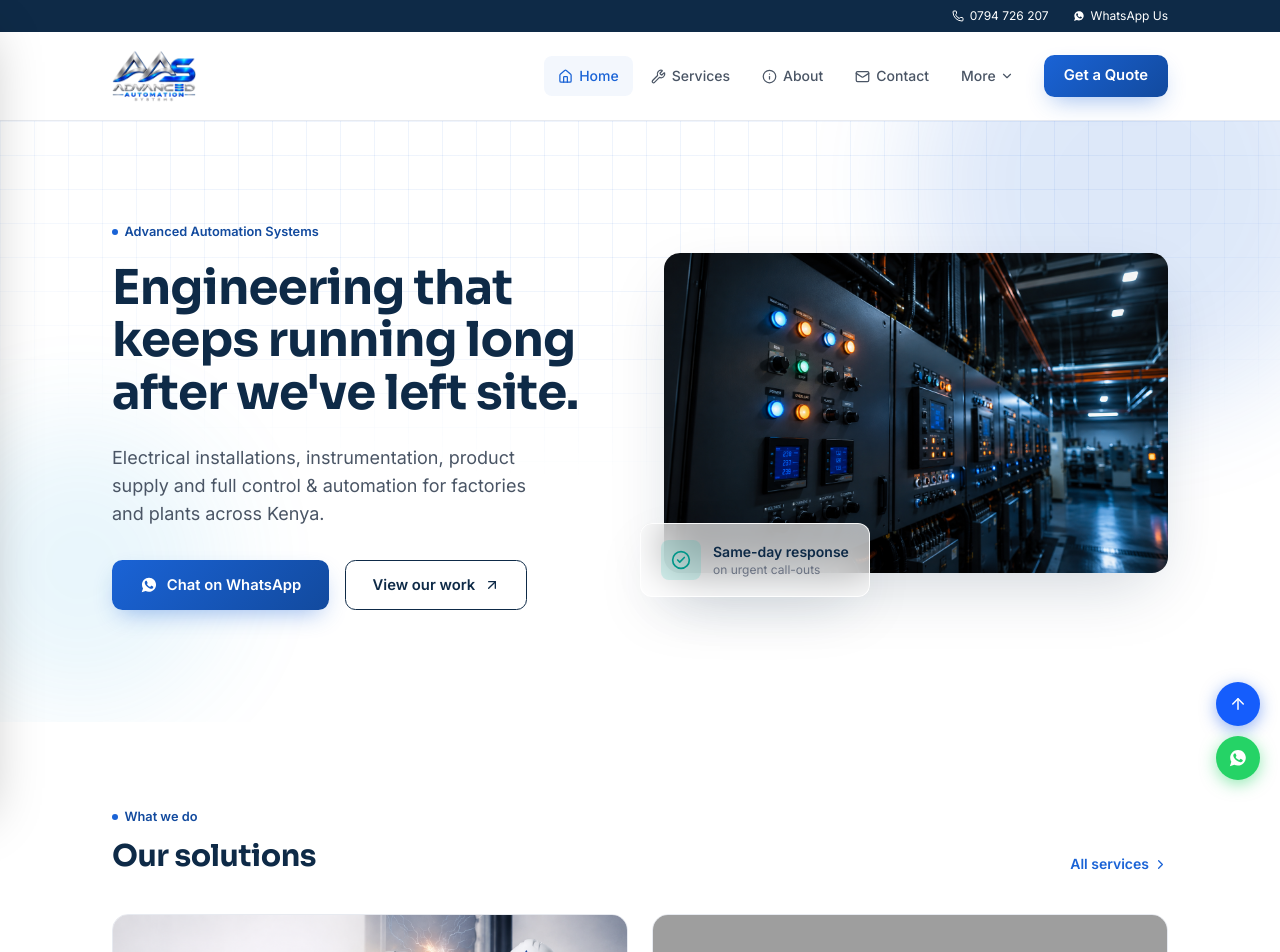
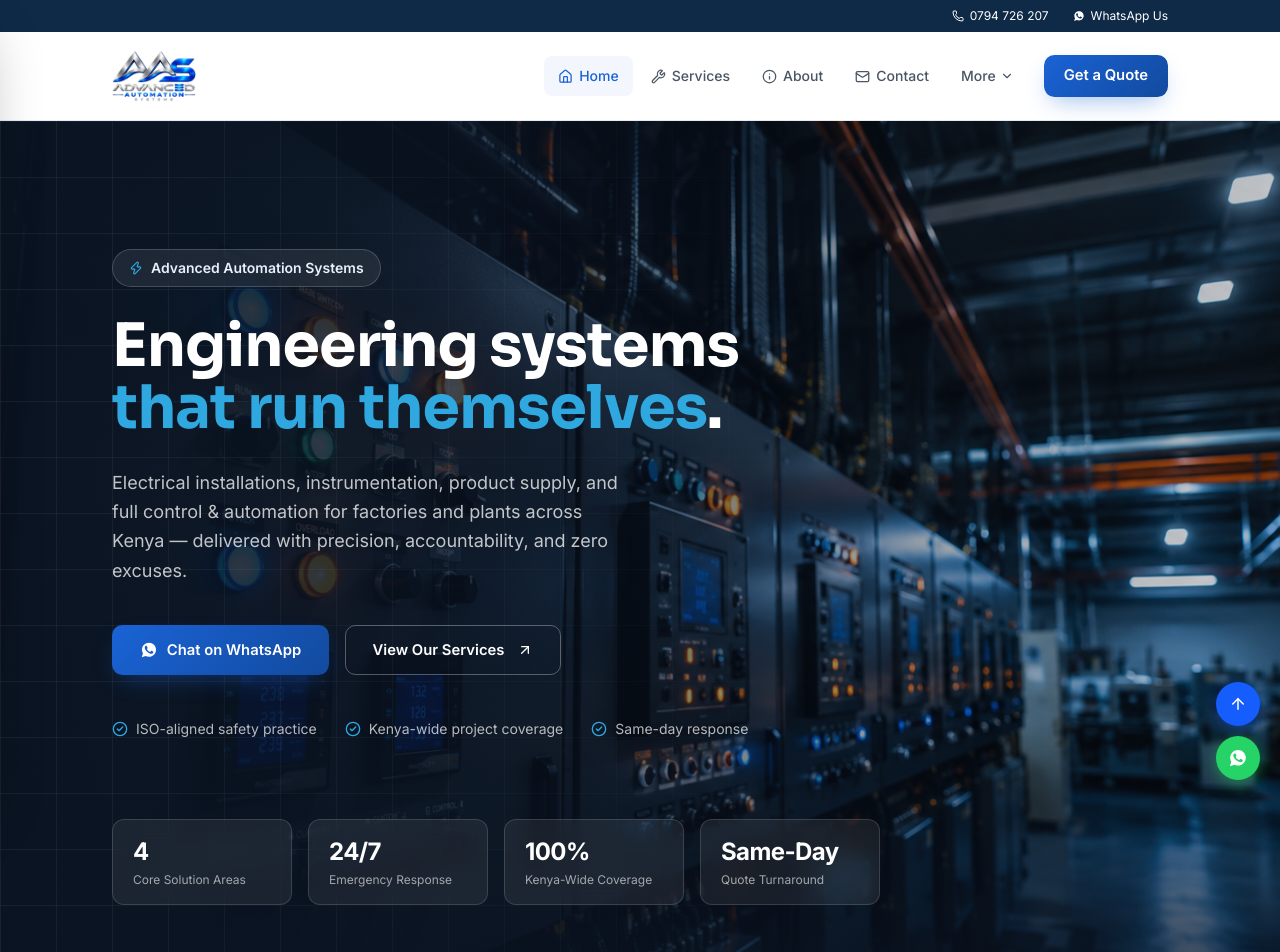
Before and after one commit to Muchyz/aas-website, a React (Vite) app: page / in a window 1280 px wide. Shown: the top 952 px of the page. Built offline with nearby package versions, Linux system fonts and the light colour scheme; grey boxes are pictures that could not be loaded.

Commit message:
fix: correct z-index stacking so hero background image renders

```diff
--- a/src/components/sections/Hero.jsx
+++ b/src/components/sections/Hero.jsx
@@ -4,58 +4,64 @@ import Button from "../ui/Button";
 
 export default function Hero() {
   return (
-    <section className="relative overflow-hidden bg-white">
-      {/* faint engineering grid, fading downward */}
+    <section className="relative overflow-hidden min-h-[92vh] flex items-center">
+      {/* background image */}
+      <div className="absolute inset-0 z-0">
+        <img
+          src="/hero-panel.jpg"
+          alt="Industrial control panel"
+          className="w-full h-full object-cover"
+        />
+      </div>
+
+      {/* gradient overlays for legibility + brand tint */}
       <div
-        className="absolute inset-0 opacity-[0.35] pointer-events-none"
+        className="absolute inset-0 z-0"
         style={{
-          backgroundImage:
-            "linear-gradient(to right, var(--color-line) 1px, transparent 1px), linear-gradient(to bottom, var(--color-line) 1px, transparent 1px)",
-          backgroundSize: "56px 56px",
-          maskImage: "linear-gradient(to bottom, black, transparent 70%)",
-          WebkitMaskImage: "linear-gradient(to bottom, black, transparent 70%)",
+          background:
+            "linear-gradient(100deg, rgba(10,20,35,0.94) 0%, rgba(10,20,35,0.82) 32%, rgba(10,20,35,0.45) 60%, rgba(10,20,35,0.15) 100%)",
+        }}
+      />
+      <div
+        className="absolute inset-0 z-0"
+        style={{
+          background:
+            "linear-gradient(to top, rgba(10,20,35,0.85) 0%, transparent 35%)",
         }}
       />
 
-      {/* soft radial wash, top right — single, restrained */}
+      {/* faint grid on top of image, brand-tinted */}
       <div
-        className="absolute -top-40 -right-40 w-[36rem] h-[36rem] rounded-full pointer-events-none"
+        className="absolute inset-0 z-0 opacity-[0.15] pointer-events-none"
         style={{
-          background: "radial-gradient(circle, var(--color-brand) 0%, transparent 70%)",
-          opacity: 0.06,
+          backgroundImage:
+            "linear-gradient(to right, rgba(255,255,255,0.4) 1px, transparent 1px), linear-gradient(to bottom, rgba(255,255,255,0.4) 1px, transparent 1px)",
+          backgroundSize: "56px 56px",
+          maskImage: "linear-gradient(to right, black, transparent 70%)",
+          WebkitMaskImage: "linear-gradient(to right, black, transparent 70%)",
         }}
       />
 
-      <div className="section-pad relative container-page grid md:grid-cols-2 gap-16 items-center">
-        <div>
-          <span className="badge-pill mb-7">
-            <Zap size={14} /> Advanced Automation Systems
+      <div className="section-pad relative z-10 container-page w-full">
+        <div className="max-w-2xl">
+          <span
+            className="inline-flex items-center gap-2 mb-7 px-4 py-2 rounded-full text-sm font-semibold backdrop-blur-md"
+            style={{
+              background: "rgba(255,255,255,0.08)",
+              border: "1px solid rgba(255,255,255,0.18)",
+              color: "#e8f0fe",
+            }}
+          >
+            <Zap size={14} style={{ color: "var(--color-sky)" }} /> Advanced Automation Systems
           </span>
 
-          <h1 className="text-[2.5rem] md:text-[3.6rem] font-bold text-navy leading-[1.04] tracking-tight">
+          <h1 className="text-[2.6rem] md:text-[3.75rem] font-bold text-white leading-[1.04] tracking-tight">
             Engineering systems
             <br />
-            <span className="relative inline-block">
-              <span className="relative z-10">that run themselves</span>
-              <svg
-                className="absolute left-0 -bottom-1 w-full h-3 z-0"
-                viewBox="0 0 300 12"
-                preserveAspectRatio="none"
-              >
-                <path
-                  d="M2 9 C 80 2, 220 2, 298 9"
-                  stroke="var(--color-brand)"
-                  strokeWidth="5"
-                  strokeLinecap="round"
-                  fill="none"
-                  opacity="0.35"
-                />
-              </svg>
-            </span>
-            .
+            <span style={{ color: "var(--color-sky)" }}>that run themselves</span>.
           </h1>
 
-          <p className="mt-7 text-gray-600 text-lg max-w-md leading-relaxed">
+          <p className="mt-7 text-white/75 text-lg max-w-lg leading-relaxed">
             Electrical installations, instrumentation, product supply, and full control
             &amp; automation for factories and plants across Kenya — delivered with
             precision, accountability, and zero excuses.
@@ -63,74 +69,45 @@ export default function Hero() {
 
           <div className="mt-10 flex flex-wrap gap-4">
             <WhatsAppButton />
-            <Button to="/services" variant="outline">
+            <Button
+              to="/services"
+              variant="outline"
+              className="!border-white/30 !text-white hover:!bg-white/10"
+            >
               View Our Services <ArrowUpRight size={16} className="inline ml-1" />
             </Button>
           </div>
 
           <div className="mt-11 flex flex-wrap gap-x-7 gap-y-3">
             {["ISO-aligned safety practice", "Kenya-wide project coverage", "Same-day response"].map((t) => (
-              <span key={t} className="flex items-center gap-2 text-sm text-gray-500">
-                <CheckCircle2 size={16} style={{ color: "var(--color-brand)" }} />
+              <span key={t} className="flex items-center gap-2 text-sm text-white/70">
+                <CheckCircle2 size={16} style={{ color: "var(--color-sky)" }} />
                 {t}
               </span>
             ))}
           </div>
-
-          <div className="mt-10 grid grid-cols-3 gap-6 max-w-md border-t border-line pt-7">
-            <div>
-              <div className="text-3xl font-bold text-navy tracking-tight">4</div>
-              <div className="text-xs text-gray-500 mt-1 leading-snug">Core Solution Areas</div>
-            </div>
-            <div className="border-l border-line pl-6">
-              <div className="text-3xl font-bold text-navy tracking-tight">24/7</div>
-              <div className="text-xs text-gray-500 mt-1 leading-snug">Emergency Response</div>
-            </div>
-            <div className="border-l border-line pl-6">
-              <div className="text-3xl font-bold text-navy tracking-tight">100%</div>
-              <div className="text-xs text-gray-500 mt-1 leading-snug">Kenya-Wide Coverage</div>
-            </div>
-          </div>
         </div>
 
-        <div className="relative">
-          {/* offset frame behind image */}
-          <div
-            className="absolute -inset-4 rounded-[2rem] -z-10 hidden sm:block"
-            style={{ border: "1px solid var(--color-line)" }}
-          />
-          <div
-            className="absolute -top-6 -right-6 w-24 h-24 rounded-2xl -z-10 hidden sm:block"
-            style={{ background: "var(--color-brand)", opacity: 0.08 }}
-          />
-
-          <div className="rounded-2xl overflow-hidden shadow-soft-lg ring-1 ring-black/5">
-            <img
-              src="/hero-panel.jpg"
-              alt="Industrial control panel"
-              className="w-full h-80 md:h-[27rem] object-cover"
-            />
-          </div>
-
-          <div className="absolute -bottom-8 -left-7 bg-white rounded-xl shadow-soft-lg border border-line px-6 py-5 hidden sm:block max-w-[13rem]">
-            <div className="flex items-center gap-2 mb-1.5">
-              <span className="w-1.5 h-1.5 rounded-full" style={{ background: "var(--color-brand)" }} />
-              <span className="text-[0.65rem] font-bold text-gray-400 uppercase tracking-[0.08em]">
-                Trusted Delivery
-              </span>
+        {/* stat strip anchored bottom, glassy card */}
+        <div className="mt-16 md:mt-20 grid grid-cols-2 sm:grid-cols-4 gap-4 max-w-3xl">
+          {[
+            { n: "4", l: "Core Solution Areas" },
+            { n: "24/7", l: "Emergency Response" },
+            { n: "100%", l: "Kenya-Wide Coverage" },
+            { n: "Same-Day", l: "Quote Turnaround" },
+          ].map((s) => (
+            <div
+              key={s.l}
+              className="rounded-xl px-5 py-4 backdrop-blur-md"
+              style={{
+                background: "rgba(255,255,255,0.07)",
+                border: "1px solid rgba(255,255,255,0.14)",
+              }}
+            >
+              <div className="text-xl md:text-2xl font-bold text-white tracking-tight">{s.n}</div>
+              <div className="text-[0.7rem] md:text-xs text-white/60 mt-1 leading-snug">{s.l}</div>
             </div>
-            <div className="text-base font-bold text-navy leading-snug">
-              Certified &amp; compliant, project after project
-            </div>
-          </div>
-
-          <div className="absolute top-6 -right-4 bg-white rounded-full shadow-soft-lg border border-line px-4 py-2 hidden md:flex items-center gap-2">
-            <span
-              className="w-2 h-2 rounded-full animate-pulse"
-              style={{ background: "var(--color-teal)" }}
-            />
-            <span className="text-xs font-semibold text-navy">Live monitoring ready</span>
-          </div>
+          ))}
         </div>
       </div>
     </section>
--- a/src/components/ui/Button.jsx
+++ b/src/components/ui/Button.jsx
@@ -1,18 +1,19 @@
 import { Link } from "react-router-dom";
 
-export default function Button({ to, href, variant = "primary", children, ...props }) {
+export default function Button({ to, href, variant = "primary", className = "", children, ...props }) {
   const base = variant === "outline" ? "btn-outline" : "btn-primary";
+  const combined = `${base} ${className}`.trim();
 
   if (href) {
     return (
-      <a href={href} className={base} {...props}>
+      <a href={href} className={combined} {...props}>
         {children}
       </a>
     );
   }
 
   return (
-    <Link to={to} className={base} {...props}>
+    <Link to={to} className={combined} {...props}>
       {children}
     </Link>
   );
--- a/src/pages/Home.jsx
+++ b/src/pages/Home.jsx
@@ -4,6 +4,7 @@ import { SERVICES, VALUES, PROCESS } from "../data";
 import WhatsAppButton from "../components/WhatsAppButton";
 import WhyChooseUs from "../components/sections/WhyChooseUs";
 import SectorsServed from "../components/sections/SectorsServed";
+import Hero from "../components/sections/Hero";
 
 const ICONS = { Zap, Gauge, Package, Cpu };
 const ACCENTS = {
@@ -16,46 +17,7 @@ const ACCENTS = {
 export default function Home() {
   return (
     <>
-      {/* Hero */}
-      <section className="relative overflow-hidden">
-        <div className="absolute inset-0 blueprint-grid blueprint-fade pointer-events-none" />
-        <div className="glow-orb w-[28rem] h-[28rem] -top-40 -right-20 opacity-[0.14]" style={{ background: "#1a63d6" }} />
-        <div className="glow-orb w-72 h-72 top-1/2 -left-16 opacity-[0.10]" style={{ background: "#2fa8e0" }} />
-
-        <div className="container-page relative pt-16 pb-20 md:pt-24 md:pb-28 grid md:grid-cols-2 gap-12 items-center">
-          <div>
-            <p className="tag-chip mb-5"><span className="tag-dot" /> Advanced Automation Systems</p>
-            <h1 className="text-4xl md:text-5xl font-bold text-navy leading-[1.1]">
-              Engineering that keeps running long after we've left site.
-            </h1>
-            <p className="mt-6 max-w-md text-gray-600 text-lg">
-              Electrical installations, instrumentation, product supply and full control &amp; automation
-              for factories and plants across Kenya.
-            </p>
-            <div className="mt-8 flex flex-wrap gap-4">
-              <WhatsAppButton />
-              <Link to="/projects" className="btn-outline">
-                View our work <ArrowUpRight size={16} />
-              </Link>
-            </div>
-          </div>
-
-          <div className="relative">
-            <div className="rounded-2xl overflow-hidden shadow-soft-lg">
-              <img src="/hero-panel.jpg" alt="Industrial control panel" className="w-full h-80 object-cover" />
-            </div>
-            <div className="glass-panel absolute -bottom-6 -left-6 rounded-xl px-5 py-4 hidden sm:flex items-center gap-3 max-w-[15rem]">
-              <div className="w-10 h-10 rounded-lg bg-teal-500/15 flex items-center justify-center shrink-0">
-                <CheckCircle2 className="text-teal-600" size={20} />
-              </div>
-              <div>
-                <p className="text-navy font-semibold text-sm leading-tight">Same-day response</p>
-                <p className="text-gray-500 text-xs mt-0.5">on urgent call-outs</p>
-              </div>
-            </div>
-          </div>
-        </div>
-      </section>
+      <Hero />
 
       {/* Services */}
       <section className="container-page section-pad-sm">
```
